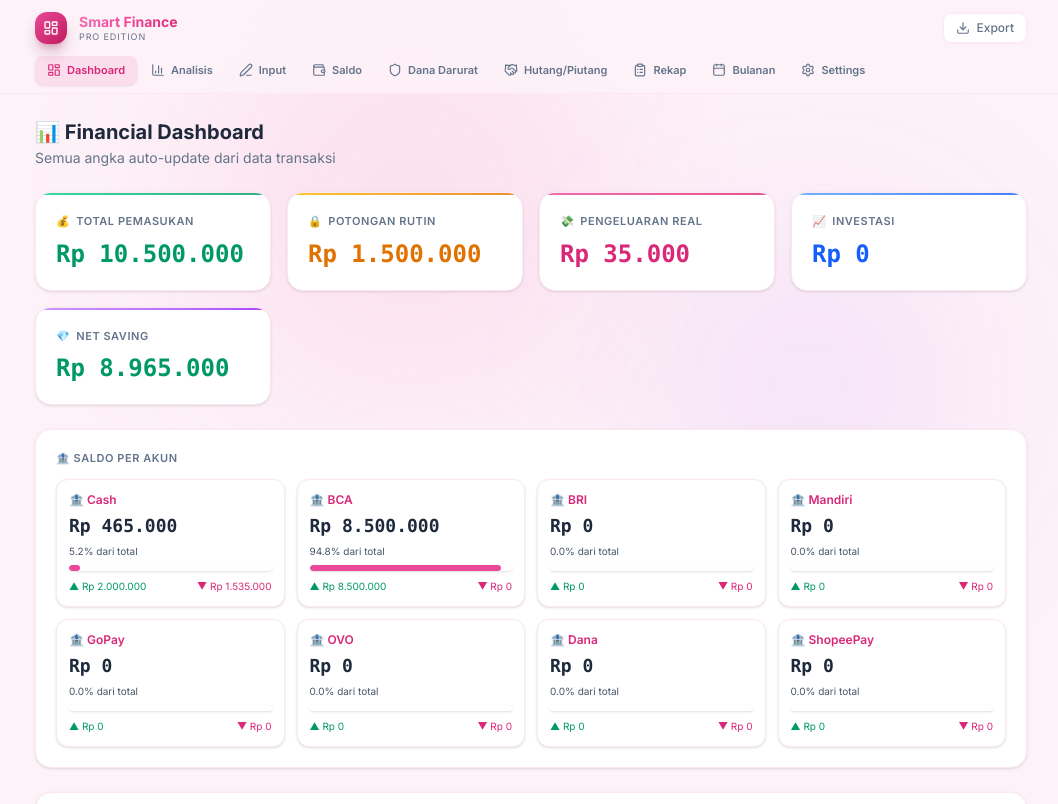
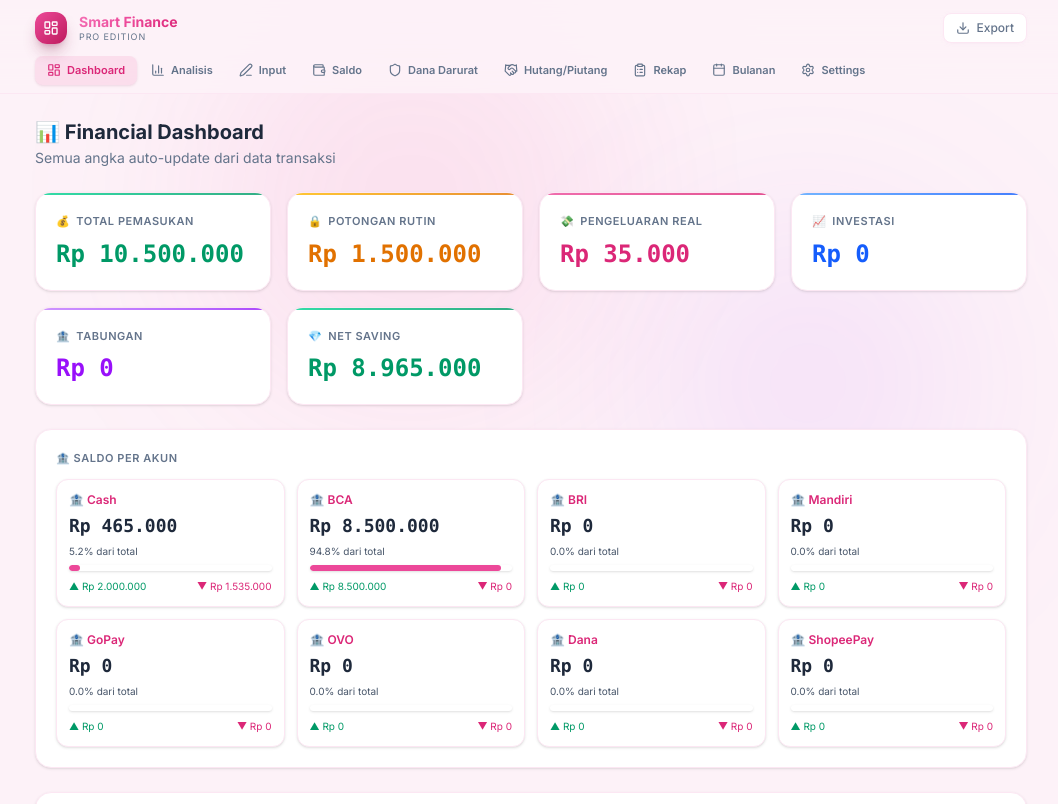
Before and after one commit to faniagitha8520-sys/SmartFinance-Rupiah, a React (Vite) app: page / in a window 1280 px wide. Shown: the top 804 px of the page, without its empty margins (109-1167 px from the left). Built offline with nearby package versions, Linux system fonts and the light colour scheme; no server answers; the database is empty.

Commit message:
feat: add Tabungan type and 'Quick Add Category' UI in InputView

```diff
--- a/src/App.jsx
+++ b/src/App.jsx
@@ -59,7 +59,7 @@
       const allMasuk = akunTx.filter(t => !EXCLUDED.includes(t.tipe)).reduce((s, t) => s + (t.penghasilan || 0), 0);
       const allKeluar = akunTx.filter(t => !EXCLUDED.includes(t.tipe)).reduce((s, t) => s + (t.pengeluaran || 0), 0);
       const masukDisplay = akunTx.filter(t => t.tipe === "Pemasukan").reduce((s, t) => s + (t.penghasilan || 0), 0);
-      const keluarDisplay = akunTx.filter(t => (t.tipe === "Pengeluaran" || t.tipe === "Bayar Hutang" || t.tipe === "Investasi" || t.tipe === "Zakat/Donasi" || t.tipe === "Pajak")).reduce((s, t) => s + (t.pengeluaran || 0), 0);
+      const keluarDisplay = akunTx.filter(t => (t.tipe === "Pengeluaran" || t.tipe === "Bayar Hutang" || t.tipe === "Investasi" || t.tipe === "Tabungan" || t.tipe === "Zakat/Donasi" || t.tipe === "Pajak")).reduce((s, t) => s + (t.pengeluaran || 0), 0);
       saldo[a] = { masuk: masukDisplay, keluar: keluarDisplay, saldoAkhir: allMasuk - allKeluar };
     });
     const totalAsetReal = akunReal.reduce((s, a) => s + Math.max(saldo[a]?.saldoAkhir || 0, 0), 0);
@@ -69,14 +69,16 @@
     const totalPotongan = tx.filter(t => t.kategori === "Potongan" || t.tipe === "Bayar Hutang" || t.tipe === "Pajak" || t.tipe === "Zakat/Donasi").reduce((s, t) => s + t.pengeluaran, 0);
     const totalPengeluaranReal = tx.filter(t => t.tipe === "Pengeluaran" && t.kategori !== "Potongan" && !["Saldo Awal","Transfer","Hutang","Piutang"].includes(t.kategori)).reduce((s, t) => s + t.pengeluaran, 0);
     const totalInvestasi = tx.filter(t => t.tipe === "Investasi").reduce((s, t) => s + t.pengeluaran, 0);
-    const netSaving = totalPemasukan - totalPengeluaranReal - totalPotongan; // Investment is considered saved funds, excluded here so SR stays high
+    const totalTabungan = tx.filter(t => t.tipe === "Tabungan").reduce((s, t) => s + t.pengeluaran, 0);
+    const netSaving = totalPemasukan - totalPengeluaranReal - totalPotongan; // Investment/Savings are considered saved funds, excluded here so SR stays high
     const monthStats = {}; MONTHS.forEach(m => {
       const mTx = byMonth[m];
       const pemasukan = mTx.filter(t => t.tipe === "Pemasukan").reduce((s, t) => s + t.penghasilan, 0);
       const pengeluaran = mTx.filter(t => t.tipe === "Pengeluaran" || t.tipe === "Bayar Hutang" || t.tipe === "Pajak" || t.tipe === "Zakat/Donasi").reduce((s, t) => s + t.pengeluaran, 0);
       const investasi = mTx.filter(t => t.tipe === "Investasi").reduce((s, t) => s + t.pengeluaran, 0);
-      const net = pemasukan - pengeluaran - investasi;
-      monthStats[m] = { pemasukan, pengeluaran, investasi, net, savingRate: pemasukan > 0 ? (pemasukan - pengeluaran) / pemasukan : 0, txCount: mTx.length };
+      const tabungan = mTx.filter(t => t.tipe === "Tabungan").reduce((s, t) => s + t.pengeluaran, 0);
+      const net = pemasukan - pengeluaran - investasi - tabungan;
+      monthStats[m] = { pemasukan, pengeluaran, investasi, tabungan, net, savingRate: pemasukan > 0 ? (pemasukan - pengeluaran) / pemasukan : 0, txCount: mTx.length };
     });
     const budgetData = {}; MONTHS.forEach(m => {
       budgetData[m] = {}; kategoriSpending.forEach(k => {
@@ -119,7 +121,7 @@
     const avgMonthlySpend = totalPotongan + totalPengeluaranReal;
     const burnRate = avgMonthlySpend > 0 ? totalAset / avgMonthlySpend : 99;
     const mainBankFree = Math.max((saldo["BCA"]?.saldoAkhir || 0) - totalAsetVirtual, 0);
-    return { saldo, totalAset, totalAsetReal, totalAsetVirtual, mainBankFree, totalPemasukan, totalPotongan, totalPengeluaranReal, totalInvestasi, netSaving, monthStats, budgetData, byMonth, totalHutang, totalBayar, sisaHutang, hutangMasuk, bayarHutang, totalPiutangOut, totalPiutangIn, sisaPiutang, piutangKeluar, piutangMasuk, healthScore, healthLabel, savingRate, savingScore, budgetScore, ddScore, hutangScore, diversScore, ddTarget, ddCurrent, ddProgress, topSpending, burnRate, spendingByKat, activeAkun };
+    return { saldo, totalAset, totalAsetReal, totalAsetVirtual, mainBankFree, totalPemasukan, totalPotongan, totalPengeluaranReal, totalInvestasi, totalTabungan, netSaving, monthStats, budgetData, byMonth, totalHutang, totalBayar, sisaHutang, hutangMasuk, bayarHutang, totalPiutangOut, totalPiutangIn, sisaPiutang, piutangKeluar, piutangMasuk, healthScore, healthLabel, savingRate, savingScore, budgetScore, ddScore, hutangScore, diversScore, ddTarget, ddCurrent, ddProgress, topSpending, burnRate, spendingByKat, activeAkun };
   }, [tx, settings, akunList, akunVirtual, akunReal, kategoriSpending]);
 
   const addTx = useCallback((newTx) => { setTx(prev => [...prev, { ...newTx, id: uid() }]); }, []);
--- a/src/components/DashboardView.jsx
+++ b/src/components/DashboardView.jsx
@@ -16,7 +16,8 @@
           { label: "Potongan Rutin", val: fmt(c.totalPotongan), color: "text-amber-600", accent: "from-amber-400 to-amber-600", icon: "🔒" },
           { label: "Pengeluaran Real", val: fmt(c.totalPengeluaranReal), color: "text-pink-600", accent: "from-pink-500 to-pink-600", icon: "💸" },
           { label: "Investasi", val: fmt(c.totalInvestasi), color: "text-blue-600", accent: "from-blue-400 to-blue-600", icon: "📈" },
-          { label: "Net Saving", val: fmt(c.netSaving), color: c.netSaving >= 0 ? "text-emerald-600" : "text-pink-600", accent: "from-purple-400 to-purple-600", icon: "💎" },
+          { label: "Tabungan", val: fmt(c.totalTabungan), color: "text-purple-600", accent: "from-purple-400 to-purple-600", icon: "🏦" },
+          { label: "Net Saving", val: fmt(c.netSaving), color: c.netSaving >= 0 ? "text-emerald-600" : "text-pink-600", accent: "from-emerald-400 to-emerald-600", icon: "💎" },
         ].map((item, i) => (
           <div key={i} className="relative overflow-hidden rounded-2xl bg-white shadow-sm border border-pink-100 p-5 backdrop-blur-sm hover:border-pink-100 transition-all duration-300 group hover:-translate-y-0.5 hover:shadow-lg hover:shadow-pink-900/5">
             <div className={`absolute top-0 left-0 right-0 h-[2px] bg-gradient-to-r ${item.accent} opacity-80`} />
--- a/src/components/InputView.jsx
+++ b/src/components/InputView.jsx
@@ -12,6 +12,8 @@
   const [filterMode, setFilterMode] = useState("all");
   const [showForm, setShowForm] = useState(false);
   const [editId, setEditId] = useState(null);
+  const [showAddKat, setShowAddKat] = useState(false);
+  const [newKatName, setNewKatName] = useState("");
   const [showOCR, setShowOCR] = useState(false);
   const [ocrLoading, setOcrLoading] = useState(false);
   const [ocrPreview, setOcrPreview] = useState([]);
@@ -53,6 +55,15 @@
     } catch (err) { alert("Error: " + err.message); } finally { setOcrLoading(false); if (fileRef.current) fileRef.current.value = ""; }
   };
   const confirmPreview = () => { ocrPreview.forEach(t => addTx(t)); setOcrPreview([]); setCsvText(""); setShowOCR(false); };
+
+  const handleQuickAddKat = () => {
+    const t = newKatName.trim();
+    if (!t || lists.kategoriAll.includes(t)) { setShowAddKat(false); setNewKatName(""); return; }
+    setSettings({ ...settings, kategoriSpending: [...lists.kategoriSpending, t], budgets: { ...settings.budgets, [t]: 0 } });
+    setForm({ ...form, kategori: t });
+    setShowAddKat(false);
+    setNewKatName("");
+  };
 
   return (
     <div className="space-y-4 animate-fade-in-up">
@@ -130,7 +141,16 @@
           <div className="grid grid-cols-2 sm:grid-cols-4 gap-3">
             <div><div className="text-[11px] text-slate-500 mb-1">Tanggal</div><input type="date" value={form.date} onChange={e => setForm({...form, date: e.target.value})} className={inp} /></div>
             <div><div className="text-[11px] text-slate-500 mb-1">Tipe</div><select value={form.tipe} onChange={e => setForm({...form, tipe: e.target.value})} className={inp}>{TIPE_LIST.map(t => <option key={t} value={t}>{t}</option>)}</select></div>
-            <div><div className="text-[11px] text-slate-500 mb-1">Kategori</div><select value={form.kategori} onChange={e => setForm({...form, kategori: e.target.value})} className={inp}><option value="">— Pilih —</option>{lists.kategoriAll.map(k => <option key={k} value={k}>{k}</option>)}</select></div>
+            <div className="relative">
+              <div className="text-[11px] text-slate-500 mb-1 flex justify-between items-center">
+                <span>Kategori</span>
+                <button onClick={() => setShowAddKat(true)} className="text-[10px] text-pink-600 font-bold hover:underline">+ Baru</button>
+              </div>
+              <select value={form.kategori} onChange={e => setForm({...form, kategori: e.target.value})} className={inp}>
+                <option value="">— Pilih —</option>
+                {lists.kategoriAll.map(k => <option key={k} value={k}>{k}</option>)}
+              </select>
+            </div>
             <div><div className="text-[11px] text-slate-500 mb-1">Akun</div><select value={form.akun} onChange={e => setForm({...form, akun: e.target.value})} className={inp}>{lists.akunList.map(a => <option key={a} value={a}>{a}</option>)}</select></div>
             <div><div className="text-[11px] text-slate-500 mb-1">Item</div><input value={form.item} onChange={e => setForm({...form, item: e.target.value})} placeholder="Nama item..." className={inp} /></div>
             <div><div className="text-[11px] text-slate-500 mb-1">Bulan</div><select value={form.bulan} onChange={e => setForm({...form, bulan: e.target.value})} className={inp}>{MONTHS.map(m => <option key={m} value={m}>{m}</option>)}</select></div>
@@ -185,6 +205,20 @@
           ))}
         </div>
       )}
+
+      {/* Quick Add Modal */}
+      {showAddKat && (
+        <div className="fixed inset-0 z-[100] flex items-center justify-center p-4 bg-slate-900/40 backdrop-blur-sm animate-fade-in">
+          <div className="w-full max-w-xs bg-white rounded-2xl shadow-2xl p-6 border border-pink-100 animate-float">
+            <h3 className="text-sm font-bold text-slate-800 mb-4">Tambah Kategori Baru</h3>
+            <input autoFocus value={newKatName} onChange={e => setNewKatName(e.target.value)} placeholder="Misal: Tabungan Nikah" className={inp} onKeyDown={e => e.key === "Enter" && handleQuickAddKat()} />
+            <div className="flex gap-2 mt-4">
+              <button onClick={handleQuickAddKat} className="flex-1 py-2 bg-pink-600 text-white rounded-xl text-xs font-bold shadow-lg shadow-pink-900/20">Tambah</button>
+              <button onClick={() => { setShowAddKat(false); setNewKatName(""); }} className="flex-1 py-2 bg-slate-100 text-slate-500 rounded-xl text-xs font-bold">Batal</button>
+            </div>
+          </div>
+        </div>
+      )}
     </div>
   );
 }
--- a/src/utils.js
+++ b/src/utils.js
@@ -7,9 +7,9 @@
 // ====== DEFAULTS ======
 export const DEFAULT_AKUN_LIST = ["Cash","BCA","BRI","Mandiri","GoPay","OVO","Dana","ShopeePay","Dana Darurat"];
 export const DEFAULT_AKUN_VIRTUAL = ["Dana Darurat"];
-export const TIPE_LIST = ["Pemasukan","Pengeluaran","Investasi","Zakat/Donasi","Pajak","Transfer Masuk","Transfer Keluar","Hutang Masuk","Bayar Hutang","Piutang Keluar","Piutang Masuk","Alokasi Virtual"];
+export const TIPE_LIST = ["Pemasukan","Pengeluaran","Investasi","Tabungan","Zakat/Donasi","Pajak","Transfer Masuk","Transfer Keluar","Hutang Masuk","Bayar Hutang","Piutang Keluar","Piutang Masuk","Alokasi Virtual"];
 export const normalizeDebtType = (tipe) => tipe === "Hutang Catat" ? "Bayar Hutang" : tipe;
-export const DEFAULT_KATEGORI_SPENDING = ["Rokok","Jajan","Logistik","Transport","Hobi","Komunikasi","Subscription","Admin/Tax","Gadget","Perabot","Pakaian","Kesehatan/Obat","Perawatan Diri","Olahraga/Gym","Makan di Luar","Kendaraan","Pendidikan/Kursus","Hadiah/Oleh-oleh","Ongkos Kirim","Biaya Visa/Dokumen","Wisata/Jalan-jalan","Donasi/Sedekah","Lain-lain"];
+export const DEFAULT_KATEGORI_SPENDING = ["Tabungan","Rokok","Jajan","Logistik","Transport","Hobi","Komunikasi","Subscription","Admin/Tax","Gadget","Perabot","Pakaian","Kesehatan/Obat","Perawatan Diri","Olahraga/Gym","Makan di Luar","Kendaraan","Pendidikan/Kursus","Hadiah/Oleh-oleh","Ongkos Kirim","Biaya Visa/Dokumen","Wisata/Jalan-jalan","Donasi/Sedekah","Lain-lain"];
 export const KATEGORI_SYSTEM = ["Gaji","Saldo Awal","Potongan","Transfer","Hutang","Piutang"];
 
 export const DEFAULT_BUDGETS = {Rokok:500000,Jajan:500000,Logistik:300000,Transport:200000,Hobi:300000,Komunikasi:100000,Subscription:200000,"Admin/Tax":0,Gadget:500000,Perabot:0,Pakaian:300000,"Kesehatan/Obat":0,"Perawatan Diri":200000,"Olahraga/Gym":0,"Makan di Luar":500000,Kendaraan:0,"Pendidikan/Kursus":0,"Hadiah/Oleh-oleh":0,"Ongkos Kirim":100000,"Biaya Visa/Dokumen":0,"Wisata/Jalan-jalan":0,"Donasi/Sedekah":0,"Lain-lain":0};
```
